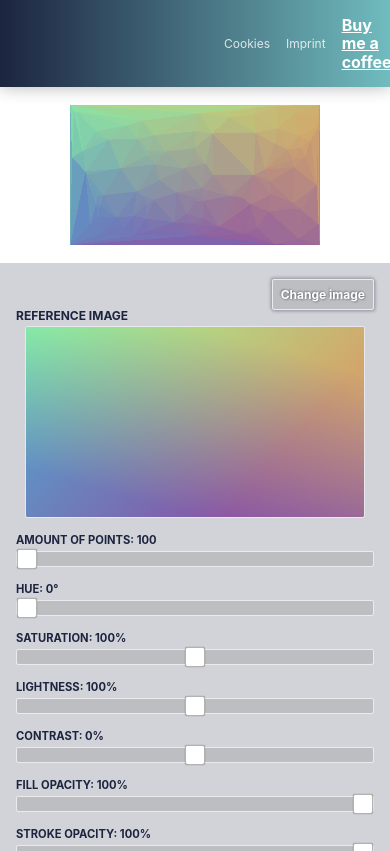
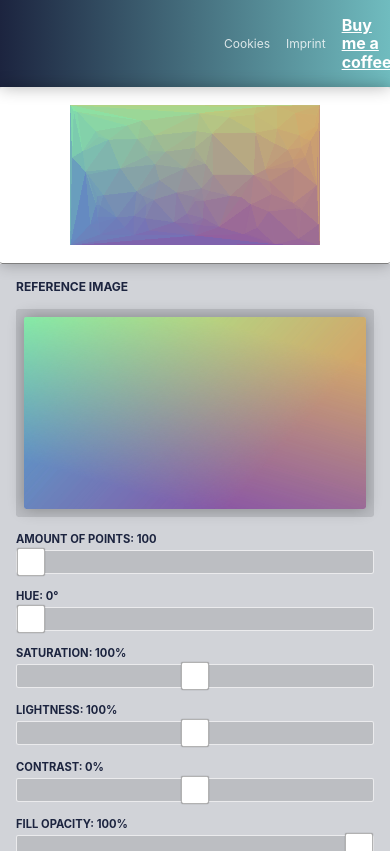
Before and after one commit to Niekes/polify, a Vue app: page / in a window 390 px wide. Built offline with nearby package versions, Linux system fonts and the light colour scheme; no server answers.

Commit message:
Improve stying for mobile

```diff
--- a/src/components/InputRange.vue
+++ b/src/components/InputRange.vue
@@ -64,4 +64,10 @@ export default {
 .range__input {
     @include input-type-range;
 }
+
+@media (max-width: $breakpoint-sm) {
+    .range__input {
+        @include input-type-range($white, 1.75rem, 1.75rem, 100%, 1.5rem);
+    }
+}
 </style>
--- a/src/main.js
+++ b/src/main.js
@@ -10,10 +10,11 @@ import './registerServiceWorker';
 */
 
 /* eslint-disable import/extensions */
+import '@/assets/svg/change.svg?sprite';
+import '@/assets/svg/close.svg?sprite';
+import '@/assets/svg/image.svg?sprite';
 import '@/assets/svg/logo.svg?sprite';
-import '@/assets/svg/close.svg?sprite';
 import '@/assets/svg/reset.svg?sprite';
-import '@/assets/svg/change.svg?sprite';
 
 /*
     Google Analytics
--- a/src/views/Home.vue
+++ b/src/views/Home.vue
@@ -1,15 +1,11 @@
 <template>
     <div class="home">
         <div class="control">
+            <div
+                class="control__hint"
+                v-text="$t('home.referenceImage')"
+            />
             <div class="control__reference-image">
-                <div class="reference-image__help">
-                    <small v-text="$t('home.referenceImage')" />
-                    <base-button
-                        :text="$t('home.changeImage')"
-                        @click.native="$store.dispatch('modal/openGallery')"
-                    />
-                </div>
-
                 <canvas
                     id="canvas"
                     :width="width"
@@ -113,6 +109,12 @@
                     :icon="'#change'"
                     @click.native="randomize"
                 />
+                <base-button
+                    :icon="'#image'"
+                    :text="$t('home.changeImage')"
+                    @click.native="$store.dispatch('modal/openGallery')"
+                />
+
                 <base-button
                     :icon="'#reset'"
                     :disabled="!(amount !== 100
@@ -522,64 +524,55 @@ export default {
 .home {
     display: grid;
     grid-template-areas: "control context";
-    grid-template-columns: minmax(0, 20rem) 1fr;
+    grid-template-columns: minmax(0, 26rem) 1fr;
     grid-template-rows: minmax(0, 1fr);
     height: calc(100% - 80px);
-}
-
-@media (max-width: $breakpoint-sm) {
-    .home {
-        display: grid;
-        grid-template-areas: "context" "control";
-        grid-template-columns: 1fr;
-        grid-template-rows: min-content minmax(0, 1fr);
-        min-height: calc(100% - 80px);
-    }
 }
 
 .control {
     background-color: rgba($primary, 0.2);
     display: grid;
     gap: $margin-y * 2 0;
-    grid-template-areas: "reference-image" "sliders" "checkbox" "customize-buttons" "download";
+    grid-template-areas:
+        "reference-hint"
+        "reference-image"
+        "sliders"
+        "checkbox"
+        "customize-buttons"
+        "download";
     grid-template-columns: 1fr;
-    grid-template-rows: min-content min-content min-content 1fr;
+    grid-template-rows: min-content min-content min-content min-content 1fr;
     max-height: 100%;
     overflow: auto;
     padding: $padding-y * 2 $padding-x * 2 0 $padding-y * 2;
 }
 
+.control__hint {
+    align-items: flex-end;
+    color: $primary;
+    display: flex;
+    font-size: $font-size * 0.75;
+    font-weight: bolder;
+    grid-area: reference-hint;
+    justify-content: space-between;
+    text-transform: uppercase;
+    width: 100%;
+    z-index: 1;
+}
+
 .control__reference-image {
     align-items: center;
+    background-color: $black-10;
+    border-radius: $border-radius;
     display: flex;
     flex-direction: column;
     grid-area: reference-image;
-}
-
-.reference-image__help {
-    align-items: flex-end;
-    display: flex;
-    justify-content: space-between;
-    width: 100%;
-
-    small {
-        color: $primary;
-        font-size: $font-size * 0.75;
-        font-weight: bolder;
-        margin-bottom: $margin-y / 2;
-        text-transform: uppercase;
-        z-index: 1;
-    }
-
-    button {
-        font-size: $font-size * 0.75;
-        margin-bottom: $margin-y * 2;
-    }
+    padding: $padding;
 }
 
 #canvas {
-    border: $border-width solid $white-50;
     border-radius: $border-radius;
+    box-shadow: $box-shadow;
     height: auto;
     max-height: 12rem;
     max-width: 100%;
@@ -653,6 +646,21 @@ export default {
     max-width: 80%;
     shape-rendering: crispEdges;
 }
+
+@media (max-width: $breakpoint-sm) {
+    .home {
+        display: grid;
+        grid-template-areas: "context" "control";
+        grid-template-columns: 1fr;
+        grid-template-rows: min-content minmax(0, 1fr);
+        min-height: calc(100% - 80px);
+    }
+
+    .context {
+        border-bottom: $border-width solid $black-50;
+        box-shadow: $box-shadow;
+    }
+}
 </style>
 
 <style lang="scss">
```
Also changed, not shown: src/assets/svg/image.svg (added).
